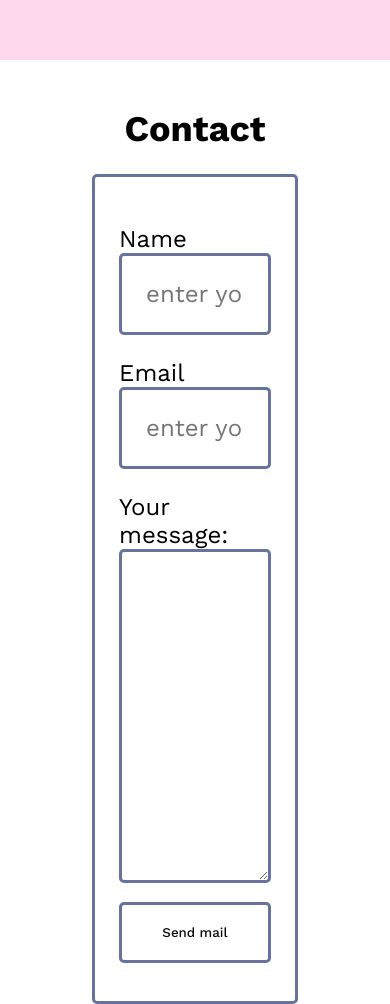
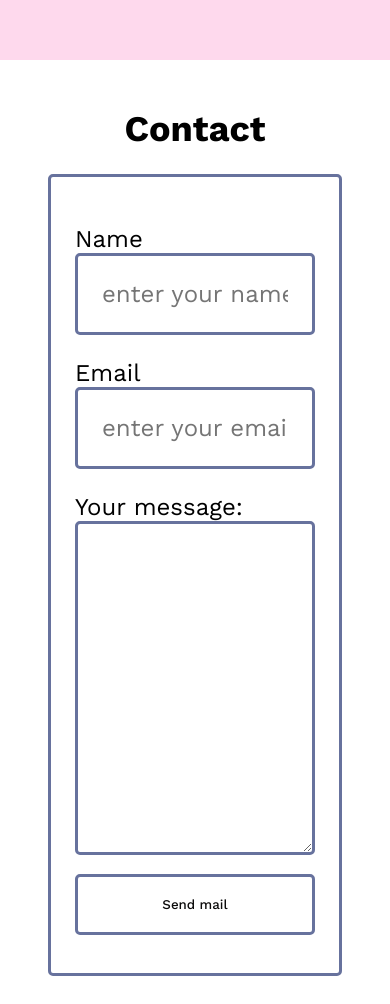
Before and after one commit to sofiayhs/sofiayhs.github.io, a plain HTML site: page index.html in a window 390 px wide. Shown: the part 2472-3476 px from the top of the page. After the commit the page ends 3448 px from the top, so only its background shows below. Drawn offline with nearby package versions, Linux system fonts and the light colour scheme.

Commit message:
form size

```diff
--- a/styles.css
+++ b/styles.css
@@ -205,4 +205,8 @@ textarea{
     p{
         font-size: 0.9em;
     }
+
+    #contactForm{
+        width:100%;
+    }
 }
```
